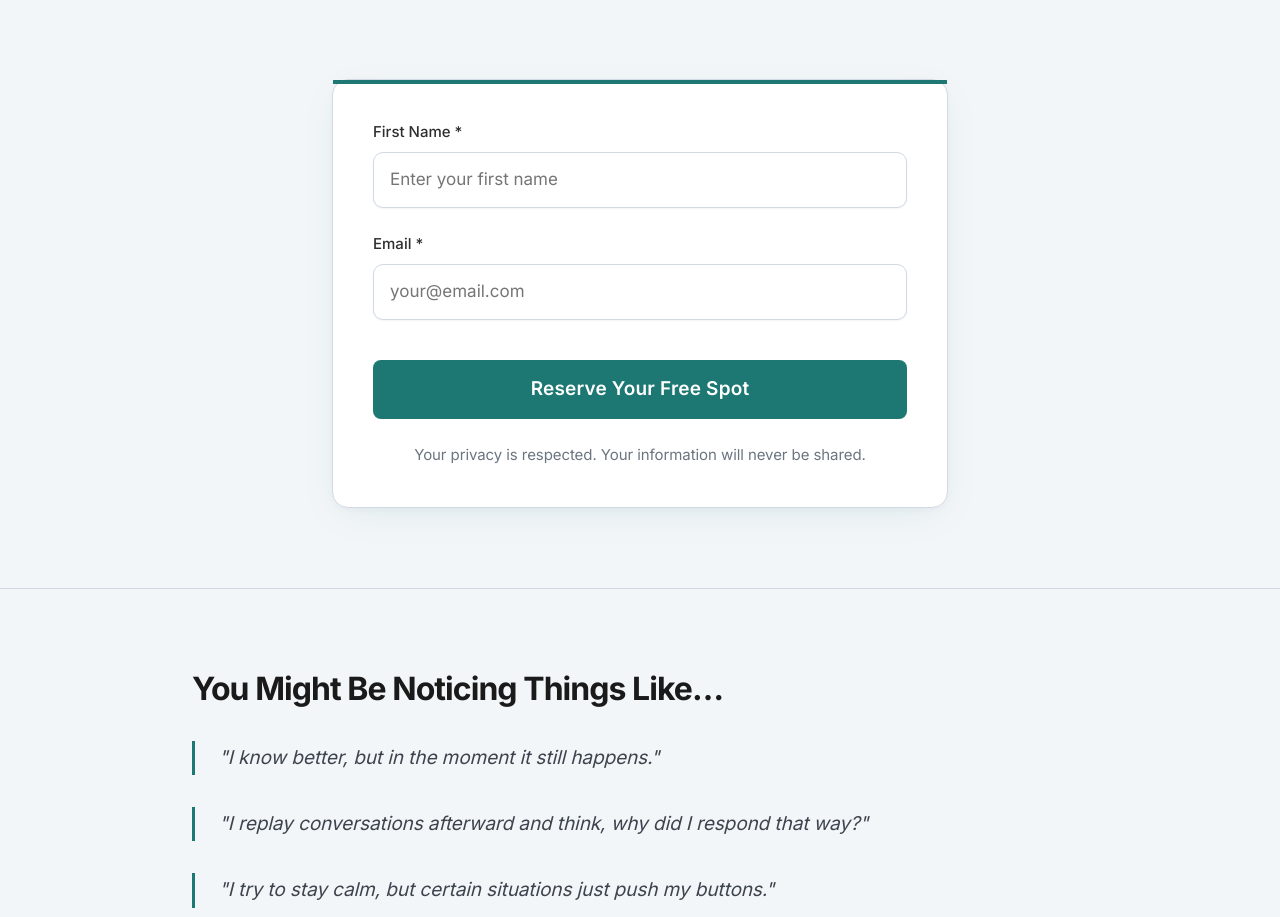
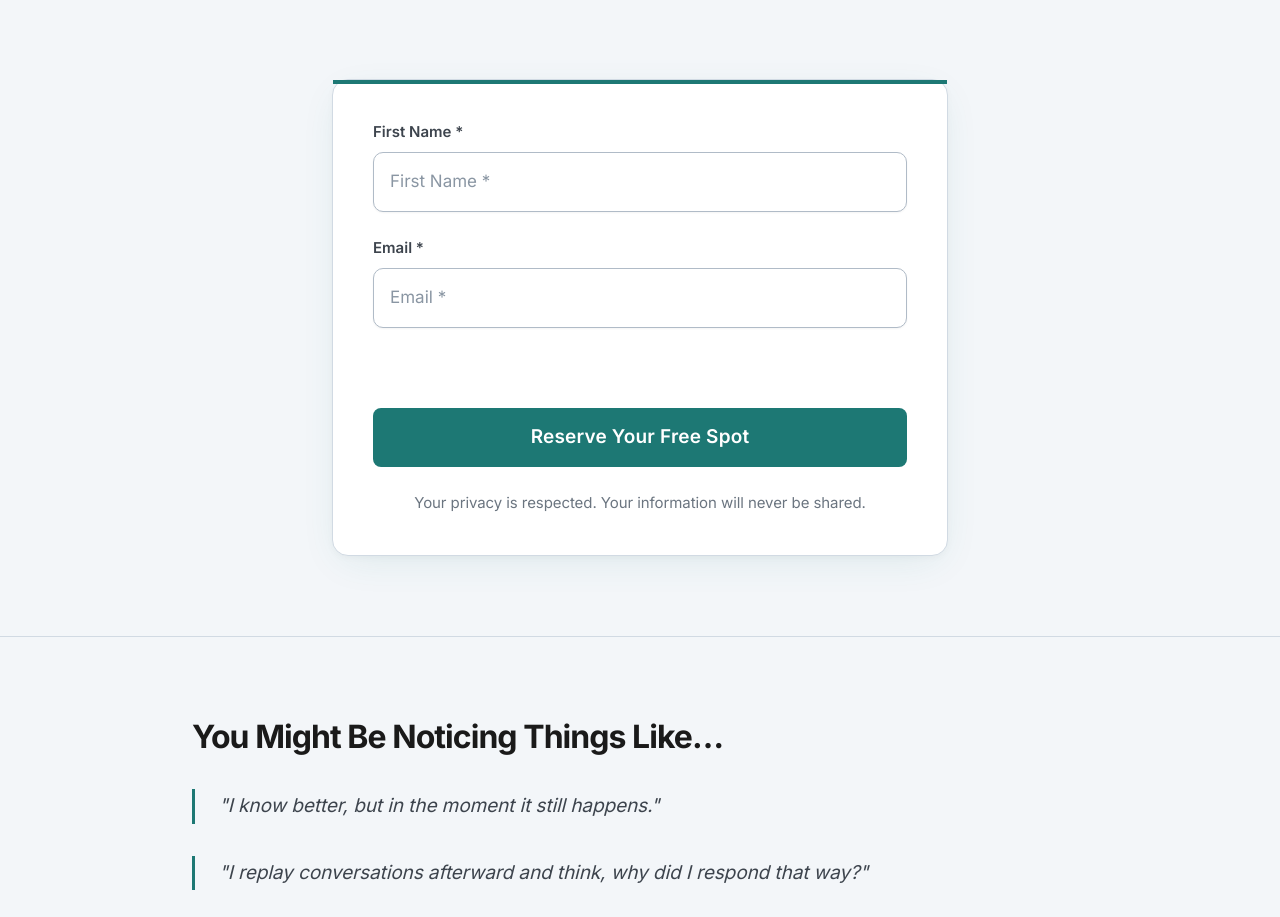
Before and after one commit to rbradshaw9/emotionalfreedomchallenge, a Next.js app: page / in a window 1280 px wide. Shown: the part 860-1777 px from the top of the page. Built offline with nearby package versions, Linux system fonts and the light colour scheme.

Commit message:
Registration form: match exact Keap embed, remove reCAPTCHA scripts, style infusion classes

```diff
--- a/app/components/RegistrationForm.tsx
+++ b/app/components/RegistrationForm.tsx
@@ -1,42 +1,10 @@
-'use client';
-
-import { useEffect, useRef, useState } from 'react';
 import Script from 'next/script';
 import styles from '../page.module.css';
 
 export default function RegistrationForm() {
-  const formRef = useRef<HTMLFormElement>(null);
-  const [firstNameError, setFirstNameError] = useState('');
-  const [emailError, setEmailError] = useState('');
-
-  useEffect(() => {
-    const form = formRef.current;
-    if (!form) return;
-
-    // Keap's reCAPTCHA script calls form.submit() directly, which skips
-    // browser constraint validation entirely. We patch the form's submit
-    // method so our validation runs no matter how submission is triggered.
-    const nativeSubmit = form.submit.bind(form);
-    form.submit = function () {
-      const firstName = (form.elements.namedItem('inf_field_FirstName') as HTMLInputElement).value.trim();
-      const email = (form.elements.namedItem('inf_field_Email') as HTMLInputElement).value.trim();
-      const emailRegex = /^[^\s@]+@[^\s@]+\.[^\s@]+$/;
-
-      const fnErr = firstName ? '' : 'First name is required';
-      const emErr = !email ? 'Email is required' : !emailRegex.test(email) ? 'Please enter a valid email address' : '';
-
-      setFirstNameError(fnErr);
-      setEmailError(emErr);
-
-      if (fnErr || emErr) return; // abort — errors shown in UI
-      nativeSubmit();
-    };
-  }, []);
-
   return (
     <>
       <form
-        ref={formRef}
         acceptCharset="UTF-8"
         action="https://bl843.infusionsoft.com/app/form/process/9f8fabd0cb80c3d4232d104b7905ff0f"
         className={`infusion-form ${styles.form}`}
@@ -47,42 +15,30 @@ export default function RegistrationForm() {
         <input name="inf_form_name" type="hidden" value="Registered for EFC" />
         <input name="infusionsoft_version" type="hidden" value="1.70.0.902929" />
 
-        <div className={styles.formGroup}>
+        <div className="infusion-field">
           <label htmlFor="inf_field_FirstName">First Name *</label>
           <input
             id="inf_field_FirstName"
             name="inf_field_FirstName"
-            placeholder="Enter your first name"
+            placeholder="First Name *"
             type="text"
-            aria-invalid={firstNameError ? 'true' : 'false'}
-            onChange={() => setFirstNameError('')}
           />
-          {firstNameError && (
-            <span className={styles.errorMessage} role="alert">{firstNameError}</span>
-          )}
         </div>
 
-        <div className={styles.formGroup}>
+        <div className="infusion-field">
           <label htmlFor="inf_field_Email">Email *</label>
           <input
             id="inf_field_Email"
             name="inf_field_Email"
-            placeholder="your@email.com"
+            placeholder="Email *"
             type="text"
-            aria-invalid={emailError ? 'true' : 'false'}
-            onChange={() => setEmailError('')}
           />
-          {emailError && (
-            <span className={styles.errorMessage} role="alert">{emailError}</span>
-          )}
         </div>
 
+        <div><div>&nbsp;</div></div>
+
         <div className="infusion-submit">
-          <button
-            type="submit"
-            className="button button-primary button-lg infusion-recaptcha"
-            id="recaptcha_9f8fabd0cb80c3d4232d104b7905ff0f"
-          >
+          <button type="submit" className="button button-primary button-lg">
             Reserve Your Free Spot
           </button>
         </div>
@@ -96,14 +52,6 @@ export default function RegistrationForm() {
 
       <Script
         src="https://bl843.infusionsoft.app/app/webTracking/getTrackingCode"
-        strategy="afterInteractive"
-      />
-      <Script
-        src="https://bl843.infusionsoft.com/resources/external/recaptcha/production/recaptcha.js?b=1.70.0.902929-hf-202602131028"
-        strategy="afterInteractive"
-      />
-      <Script
-        src="https://bl843.infusionsoft.com/resources/external/recaptcha/production/enterpriseRecaptcha.js?b=1.70.0.902929-hf-202602131028"
         strategy="afterInteractive"
       />
       <Script
--- a/app/page.module.css
+++ b/app/page.module.css
@@ -137,6 +137,69 @@
   color: var(--color-gray-500);
   text-align: center;
   line-height: var(--leading-relaxed);
+}
+
+/* Keap Infusion form styles inside form card */
+.formCard :global(.infusion-field) {
+  margin-bottom: var(--space-6);
+}
+
+.formCard :global(.infusion-field label) {
+  display: block;
+  font-size: var(--text-sm);
+  font-weight: 600;
+  color: var(--color-gray-700);
+  margin-bottom: var(--space-2);
+}
+
+.formCard :global(.infusion-field input) {
+  width: 100%;
+  padding: var(--space-4);
+  border: 1.5px solid var(--color-gray-300);
+  border-radius: var(--radius-lg);
+  font-size: var(--text-base);
+  color: var(--color-gray-800);
+  background-color: var(--color-white);
+  transition: all 0.2s ease;
+  font-family: inherit;
+}
+
+.formCard :global(.infusion-field input::placeholder) {
+  color: var(--color-gray-400);
+  opacity: 1;
+}
+
+.formCard :global(.infusion-field input:focus) {
+  outline: none;
+  border-color: var(--color-primary);
+  box-shadow: 0 0 0 3px rgba(29, 120, 116, 0.1);
+}
+
+/* Keap validation error states */
+.formCard :global(.infusion-field input.infusion-field-required) {
+  border-color: #dc2626;
+  background-color: #fef2f2;
+}
+
+.formCard :global(.infusion-field input.infusion-field-required:focus) {
+  border-color: #dc2626;
+  box-shadow: 0 0 0 3px rgba(220, 38, 38, 0.1);
+}
+
+.formCard :global(.infusion-field-required-errorMessage) {
+  display: block;
+  margin-top: var(--space-2);
+  font-size: var(--text-sm);
+  color: #dc2626;
+  font-weight: var(--font-medium);
+}
+
+.formCard :global(.infusion-submit) {
+  margin-top: var(--space-4);
+}
+
+.formCard :global(.infusion-submit button) {
+  width: 100%;
 }
 
 .contentSection {
```
